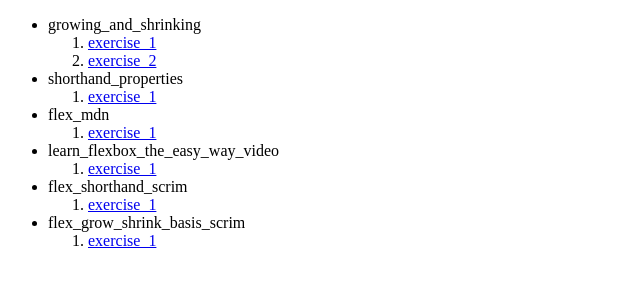
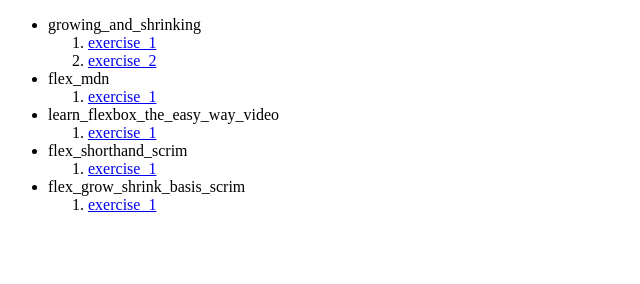
Before and after one commit to JhufredL/growing_and_shrinking_odin, a plain HTML site: page index.html in a window 1280 px wide. Shown: the whole page, without its empty margins (0-640 px from the left). Drawn offline with Linux system fonts and the light colour scheme.

Commit message:
feat: finish task

```diff
--- a/index.html
+++ b/index.html
@@ -11,11 +11,6 @@
         <ol>
             <li><a href="growing_and_shrinking/exercise_1.html">exercise_1</a></li>
             <li><a href="growing_and_shrinking/exercise_2.html">exercise_2</a></li>
-        </ol>
-
-        <li>shorthand_properties</li>
-        <ol>
-            <li><a href="shorthand_properties/exercise_1.html">exercise_1</a></li>
         </ol>
 
         <li>flex_mdn</li>
```
Also changed, not shown: shorthand_properties/exercise_1.html (deleted).
